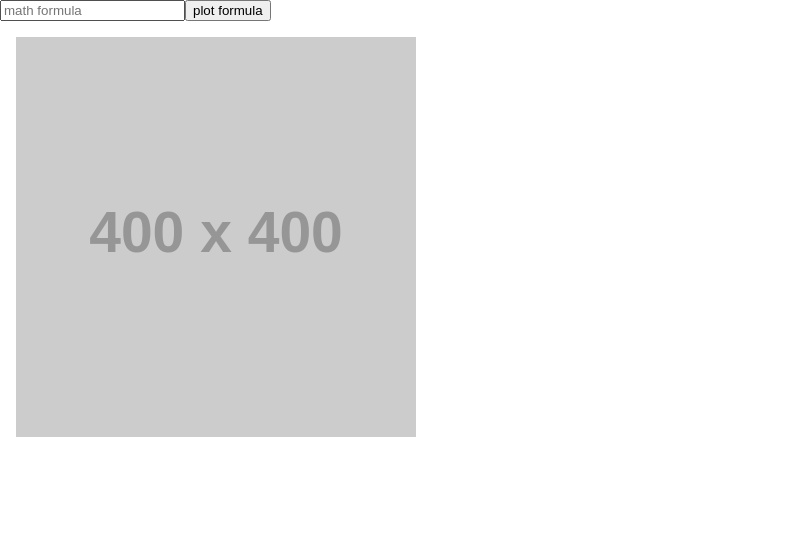
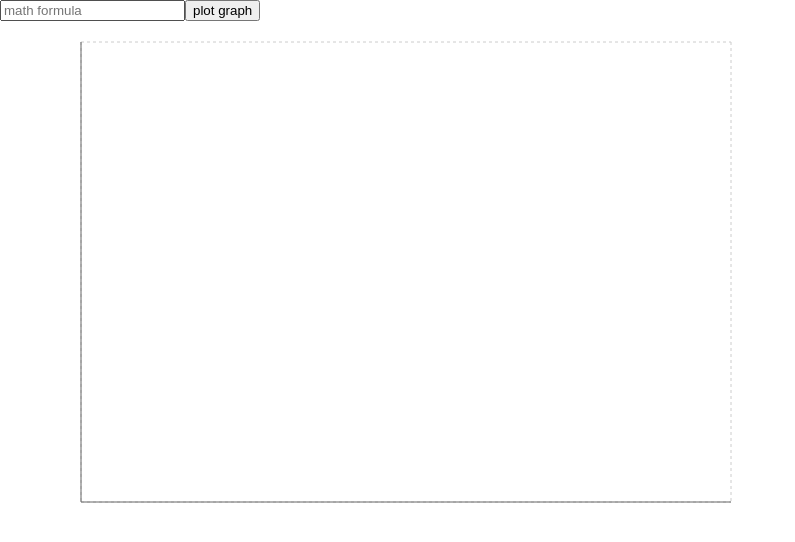
Before and after one commit to Sir-Turtle/math-lab-react, a React (Create React App) app: page / in a window 1280 px wide. Shown: the top 542 px of the page, without its empty margins (0-795 px from the left). Built offline with nearby package versions, Linux system fonts and the light colour scheme.

Commit message:
Work in progress.

```diff
--- a/src/App.js
+++ b/src/App.js
@@ -1,21 +1,30 @@
 import React, { Component } from 'react';
-import logo from './logo.svg';
 import './App.css';
 import Form from './Form.js';
 import Graph from './Graph.js';
 
 class App extends Component {
-  state = { formula: '' }
+  state = {
+    formula: '',
+    submitClicked:false
+  }
 
-  graphFormula = (newFormula) => {
-    this.setState({ formula: newFormula});
+  handleSubmit = (event) => {
+    event.preventDefault();
+    this.setState({submitClicked: true});
   };
 
   render() {
     return (
       <div>
-        <Form onSubmit={this.graphFormula} />
-        <Graph />
+        <form onSubmit={this.handleSubmit}>
+          <input type="text"
+            value={this.state.formula}
+            onChange={(event) => this.setState({ formula: event.target.value })}
+            placeholder="math formula" required />
+          <button type="submit">plot graph</button>
+        </form>
+        <Graph formula={this.state.formula} submitClicked={this.state.submitClicked}/>
       </div>
     );
   }
--- a/src/Form.js
+++ b/src/Form.js
@@ -1,11 +1,32 @@
-import React, { Component } from 'react';
+import React from 'react';
 
 class Form extends React.Component {
-  state = { formula: '' }
+  state = {
+    formula: '',
+    operatorsSupported: ['+','-','^'],
+    variables: []
+   }
+  handleSubmit = (event) => {
+    event.preventDefault();
+    // console.log('Event: Form Submit, ' + this.state.formula);
+    // for(let operator of this.state.operatorsSupported){
+    //   var index = this.state.formula.indexOf(operator);
+    //   console.log('index: ', index);
+    //   if(index > -1){
+    //     console.log('operator found: ', operator);
+    //     this.setState({ variables: this.state.formula.split(index) });
+    //     break;
+    //   } else {
+    //     console.log('operator not found: ', operator);
+    //     this.setState({ variables: [] });
+    //   }
+    // }
+    // console.log('variables: ', this.state.variables);
+  }
 
   render() {
     return (
-      <form onSubmit/*={this.prop.onSubmit(this.state.formula)}*/>
+      <form onSubmit={this.handleSubmit}>
         <input type="text"
           value={this.state.formula}
           onChange={(event) => this.setState({ formula: event.target.value })}
--- a/src/Graph.js
+++ b/src/Graph.js
@@ -1,11 +1,59 @@
-import React, { Component } from 'react';
+import React from 'react';
+import { LineChart, Line, CartesianGrid, XAxis, YAxis } from 'recharts';
+//import { MathJS } from 'mathjs';
+var math = require('mathjs');
 
-const Graph = (props) => {
-  return (
-    <div style={{margin: '1em'}}>
-      <img src="http://placehold.it/400" />
-    </div>
-  );
+class Graph extends React.Component {
+  state = {
+    currentX: 0,
+    xRange: 11,
+    data: [],
+    dataReady: false,
+  }
+
+  updateData(){
+    console.log('formula: ', this.props.formula);
+    if(!this.props.formula || !this.props.submitClicked){
+      console.log('return')
+      return;
+    }
+    var newData = this.state.data;
+    let x = this.state.currentX;
+    let xRange = this.state.xRange;
+    console.log('x: ', x);
+    console.log('xRange: ', xRange);
+    while(x < xRange) {
+      var formulaResult = this.props.formula;
+      formulaResult = formulaResult.replace("x", x);
+      console.log('formulaResult: ', formulaResult);
+
+      newData.push({
+        "xValue": x,
+        "yValue": math.eval(formulaResult)
+      })
+      x++
+    }
+    this.setState({data: newData})
+  }
+
+  render() {
+    console.log('data: ', this.state.data);
+    //var graphContent = <div>Graph data unavailable :( </div>;
+      //if(this.props.submitClicked){
+      // if (this.state.dataReady) {
+        var graphContent = (<LineChart width={720} height={500} data={this.state.data}>
+          <Line type="monotone" dataKey="yValue" stroke="#8884d8" />
+          <CartesianGrid strokeDasharray="3 3" />
+          <XAxis dataKey="xValue" />
+          <YAxis dataKey="yValue"/>
+        </LineChart>);
+//      }
+    return (
+      <div style={{margin: '1em'}}>
+        {graphContent}
+      </div>
+    );
+  }
 };
 
 export default Graph;
```
Also changed, not shown: src/logo.svg (deleted).
